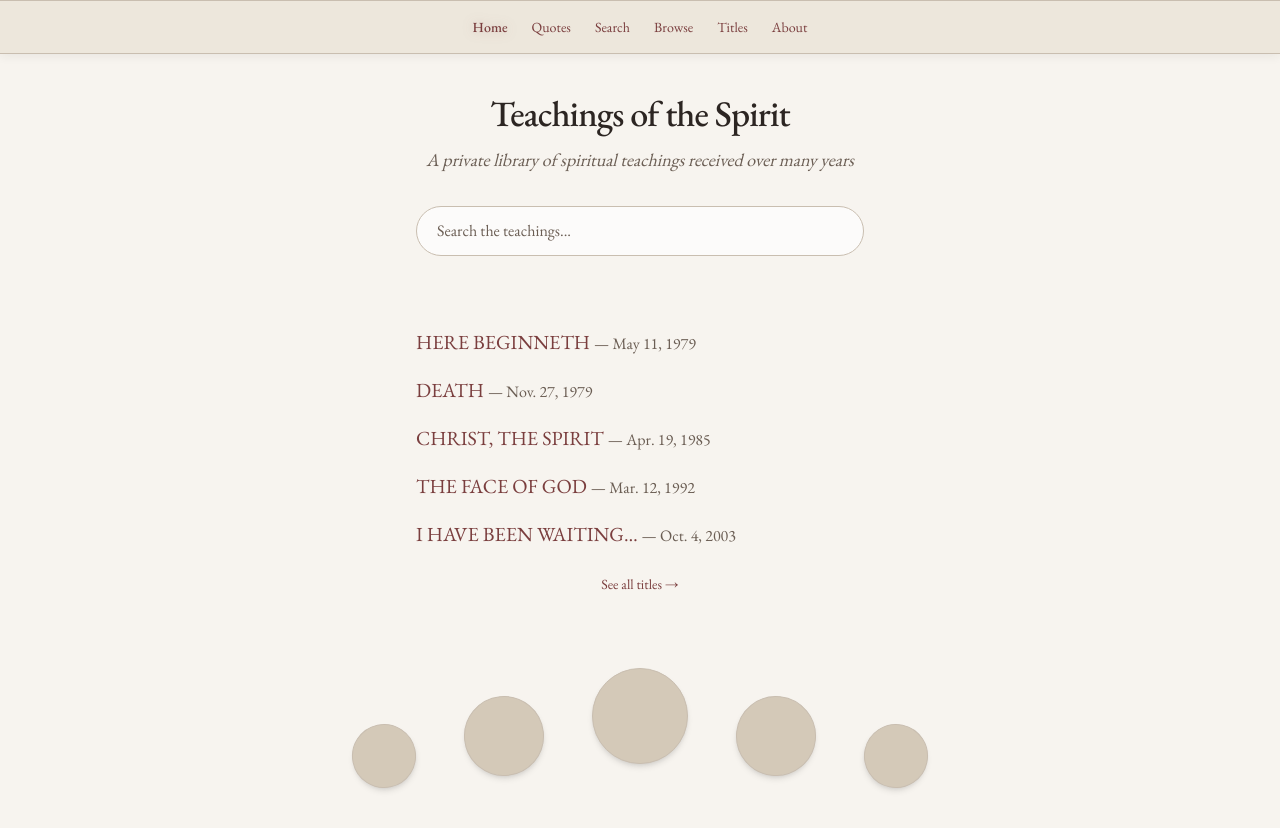
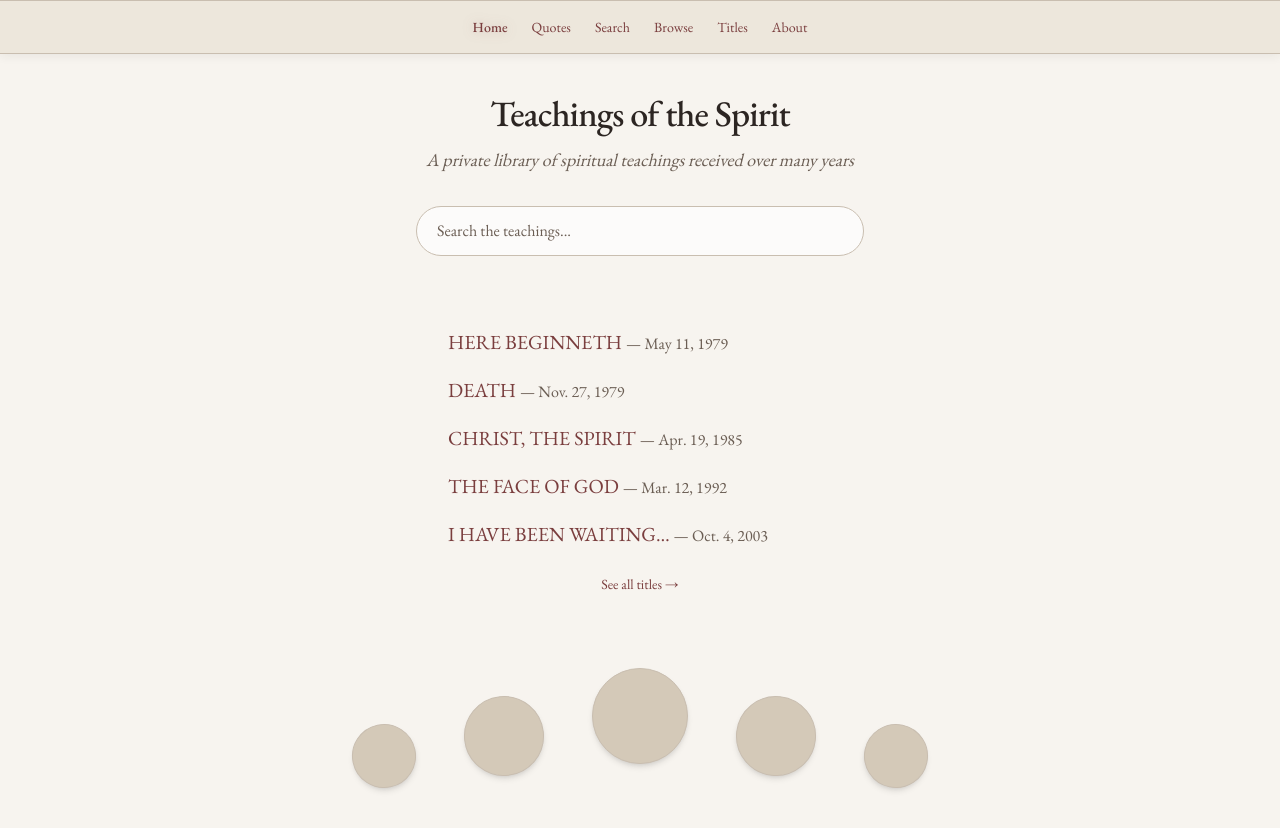
Before and after one commit to TeachingsoftheSpirit/teachings-of-the-spirit, a Next.js app: page / in a window 1280 px wide. Built offline with nearby package versions, Linux system fonts and the light colour scheme.

Commit message:
home page titles and circles update

```diff
--- a/app/page.tsx
+++ b/app/page.tsx
@@ -35,7 +35,7 @@ export default function Home() {
 
       {/* 5 Evocative Titles - Left justified */}
       <div className="max-w-3xl mx-auto px-6 pb-10">
-        <div className="max-w-md mx-auto space-y-1 mb-4 text-left">
+        <div className="max-w-md mx-auto space-y-1 mb-4 text-left pl-8">
           {evocativeTitles.map((t) => (
             <Link
               key={t.number}
```
